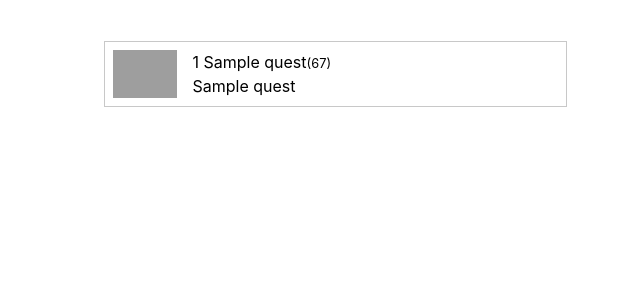
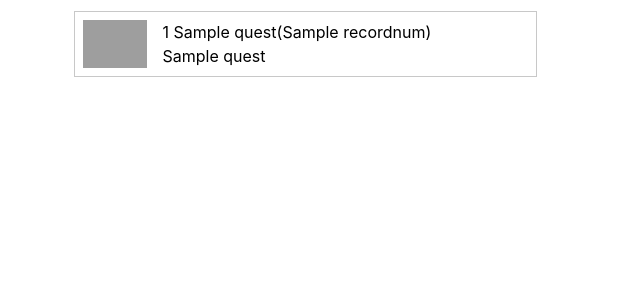
Before and after one commit to potkrin/mhr-speedrun, a Django app: template cms/templates/cms/quest_list.html in a window 1280 px wide. Shown: the top 300 px of the page, without its empty margins (335-975 px from the left). Run offline with Django 3.2, Linux system fonts and the light colour scheme; the template is opened without the code that fills it: most values are stand-ins (such as "Sample title", 1, 10 or a date in 2020); some libraries are stand-ins or nearby versions; grey boxes are pictures that could not be loaded.

Commit message:
record number on quest-list page

```diff
--- a/cms/models.py
+++ b/cms/models.py
@@ -54,6 +54,7 @@ class Quest(models.Model):
     rank = models.CharField('Quest Rank', max_length=255)
     priority = models.PositiveIntegerField('Priority in quest page', default=0)
     target = models.ForeignKey(Target, verbose_name='Target', related_name='quests', on_delete=models.SET_NULL, null=True)
+    recordnum = models.IntegerField('Number of record of this quest', default=0)
 
     def __str__(self):
         return self.questname
--- a/cms/static/cms/css/quest-card.css
+++ b/cms/static/cms/css/quest-card.css
@@ -70,7 +70,7 @@
 }
 
 .container-fluid {
-    margin:30px;
+    margin:0px;
     padding:0px;
 }
 
--- a/cms/templates/cms/quest_list.html
+++ b/cms/templates/cms/quest_list.html
@@ -23,8 +23,9 @@
             <img src="{% static image_static %}" alt={{quest.target.monstername}}>
             {% endwith %}
             <div class="quest-card__link">
-                <a href="{% url 'cms:record_list' quest_id=quest.id party='solo' weapon='all' rule='all' platform='switch' %}">{{ quest.rank }} {{ quest.questname}}<span class="small">(67)</span></a><br>
+                <a href="{% url 'cms:record_list' quest_id=quest.id party='solo' weapon='all' rule='all' platform='switch' %}">{{ quest.rank }} {{ quest.questname}}<span>({{ quest.recordnum }})</span><br>
                 {{ quest.questname_j }}
+                </a>
             </div>
         </div>
     {% endfor %}
--- a/cms/views.py
+++ b/cms/views.py
@@ -134,6 +134,12 @@ class RecordList(ListView):
 
     def get(self, request, *args, **kwargs):
         quest = get_object_or_404(Quest, pk=kwargs['quest_id'])
+
+        print(quest.recordnum)
+        num = quest.records.all().count()
+        print(num)
+        quest.recordnum = num
+        quest.save()
 
         st = PageStatus()
         st.party = kwargs['party']
```
Also changed, not shown: cms/migrations/0012_quest_recordnum.py (added), db.sqlite3.
